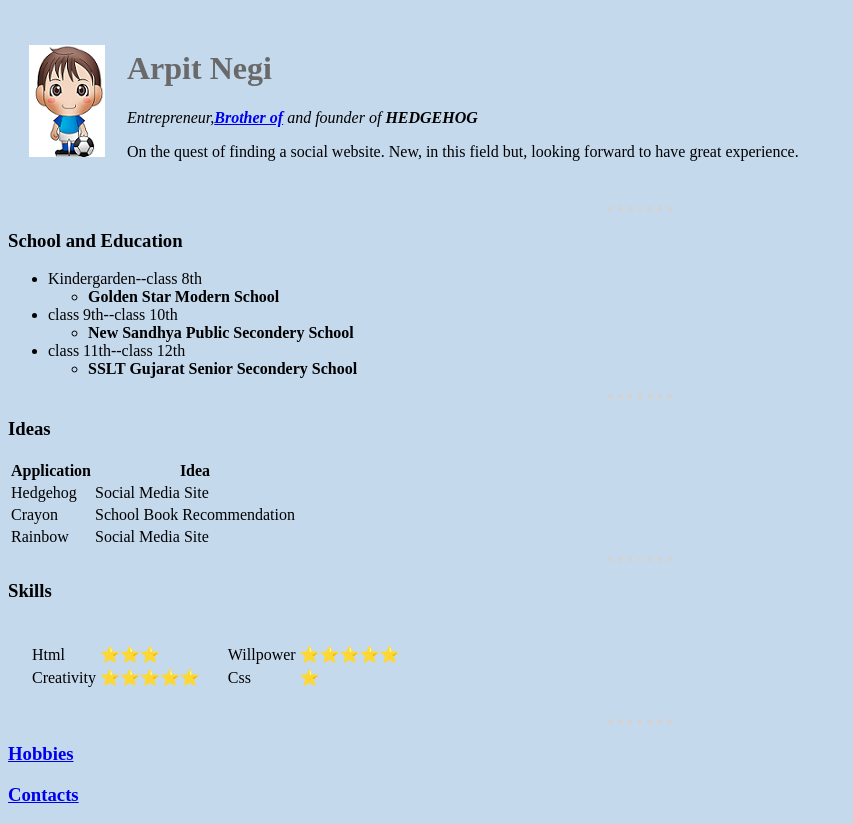
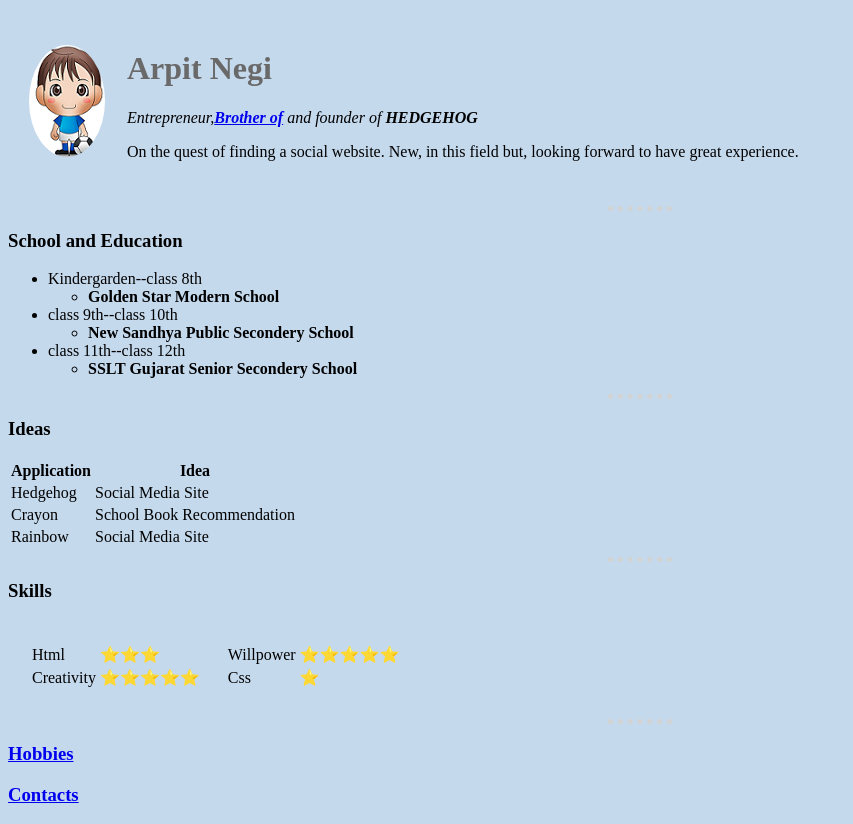
Before and after one commit to h-e-d-g-e-h-o-g/Introduction, a plain HTML site: page index.html in a window 1280 px wide. Shown: the whole page, without its empty margins (0-853 px from the left). Drawn offline with Linux system fonts and the light colour scheme.

Commit message:
Update index

```diff
--- a/index.html
+++ b/index.html
@@ -11,7 +11,7 @@
 <body>
   <table cellspacing="20">
     <tr>
-      <td><img src="character.bmp" alt="Arpit's Profile photo"></td>
+      <td><img class="Arpit" src="character.bmp" alt="Arpit's Profile photo"></td>
       <td><h1>Arpit Negi</h1>
         <p><em>Entrepreneur,<strong><a href="ME.jpg">Brother of</a></strong></a> and founder of <strong>HEDGEHOG</strong></em>
         <p>On the quest of finding a social website. New, in this field but, looking forward to have great experience.
```
